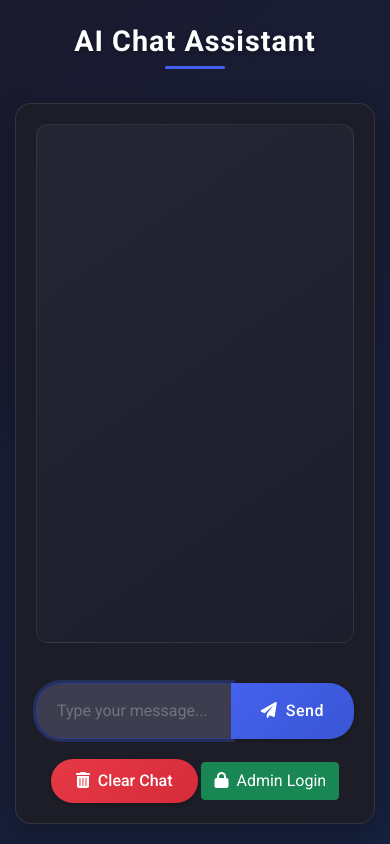
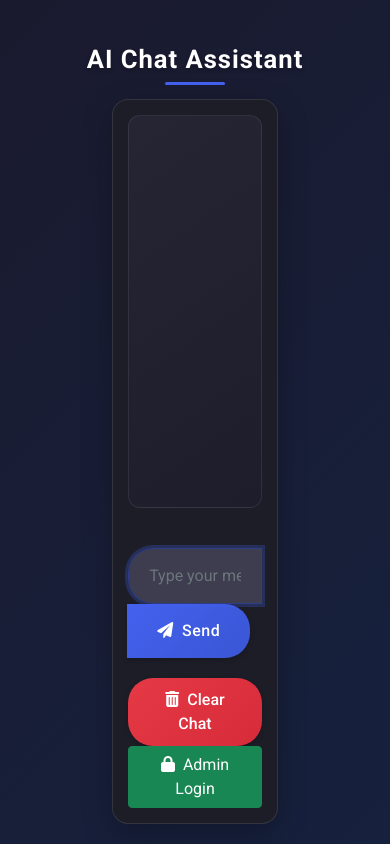
Before and after one commit to ParmarManthanrajsinh/AI-Bot-in-PHP, a PHP site: page / in a window 390 px wide. Run offline with PHP 8.4, Linux system fonts and the light colour scheme; data comes from the database, SQL or seed files in the repository; data that the repository does not hold is empty.

Commit message:
style: adjust layout and spacing for better alignment and responsiveness
Refine CSS styles to improve centering, spacing, and responsiveness across the application.

```diff
--- a/admin/create_admin.php
+++ b/admin/create_admin.php
@@ -171,7 +171,7 @@ $conn->close();
             </nav>
 
             <main class="col-md-9 ms-sm-auto col-lg-10 px-md-4">
-                <div class="d-flex justify-content-between flex-wrap flex-md-nowrap align-items-center pt-3 pb-2 mb-3 border-bottom">
+                <div class="d-flex justify-content-between flex-wrap flex-md-nowrap align-items-center pt-3 pb-2 mb-3 border-bottom mt-4">
                     <h1 class="h2">Create Admin User</h1>
                 </div>
 
--- a/style.css
+++ b/style.css
@@ -8,17 +8,23 @@ body {
   height: 100vh;
   display: flex;
   flex-direction: column;
+  justify-content: center;
+  align-items: center;
   line-height: 1.6;
 }
 
 /* Container styling with improved aesthetics */
 .container {
-  max-width: 1200px;
-  margin: 0 auto;
-  padding: 0 15px;
+  width: 85% !important;
+  max-width: 85% !important;
+  margin: 0 auto !important;
+  padding: 20px 0 !important;
   display: flex;
   flex-direction: column;
+  justify-content: center;
+  align-items: center;
   height: 100vh;
+  box-sizing: border-box;
 }
 
 /* Heading styling */
@@ -46,10 +52,13 @@ h1:after {
 
 /* Chat container with enhanced depth and dimension */
 .chat-container {
-  max-width: 900px;
-  margin: 20px auto;
+  width: 50% !important;
+  max-width: 50% !important;
+  margin: 0 auto !important;
   background: rgba(30, 30, 40, 0.95);
   padding: 30px;
+  box-sizing: border-box;
+  box-sizing: border-box;
   border-radius: 16px;
   box-shadow: 0 10px 30px rgba(0, 0, 0, 0.25);
   display: flex;
@@ -63,7 +72,7 @@ h1:after {
 .chat-history {
   flex: 1;
   overflow-y: auto;
-  padding: 25px;
+  padding: 15px 25px;
   border-radius: 12px;
   background: linear-gradient(145deg, rgba(40, 40, 55, 0.8), rgba(30, 30, 45, 0.8));
   border: 1px solid rgba(255, 255, 255, 0.08);
@@ -95,7 +104,7 @@ h1:after {
 
 /* Message bubbles with enhanced visual appeal */
 .message-bubble {
-  max-width: 75%;
+  max-width: 90%;
   padding: 16px 20px;
   min-width: 10%;
   border-radius: 18px;
@@ -109,13 +118,13 @@ h1:after {
 .chat-message.assistant .message-bubble {
   background: linear-gradient(135deg, #2b2b3d, #323247);
   border-bottom-left-radius: 4px;
-  margin-right: 40px;
+  margin-right: 20px;
 }
 
 .chat-message.user .message-bubble {
   background: linear-gradient(135deg, #4361ee, #3a56d4);
   border-bottom-right-radius: 4px;
-  margin-left: 40px;
+  margin-left: 20px;
 }
 
 .message-bubble:hover {
@@ -233,15 +242,19 @@ h1:after {
 /* Responsive adjustments */
 @media (max-width: 768px) {
   .chat-container {
-    padding: 20px;
-    height: calc(100vh - 120px);
+    max-width: 85%;
+    padding: 15px;
+    height: calc(100vh - 100px);
+    margin: 0;
   }
 
   .message-bubble {
-    max-width: 85%;
+    max-width: 100%;
+    margin-left: 10px !important;
+    margin-right: 10px !important;
   }
 
   h1 {
-    font-size: 1.8rem;
+    font-size: 1.6rem;
   }
 }
```
